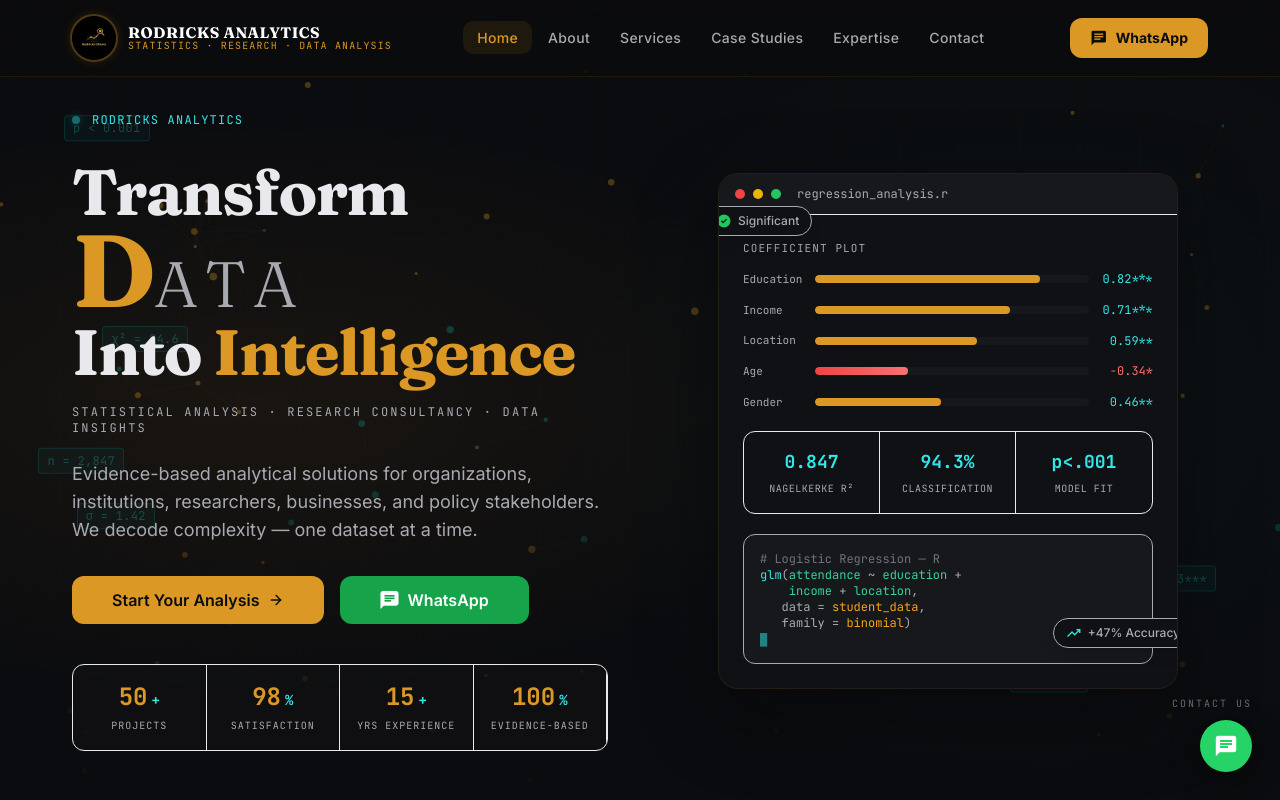
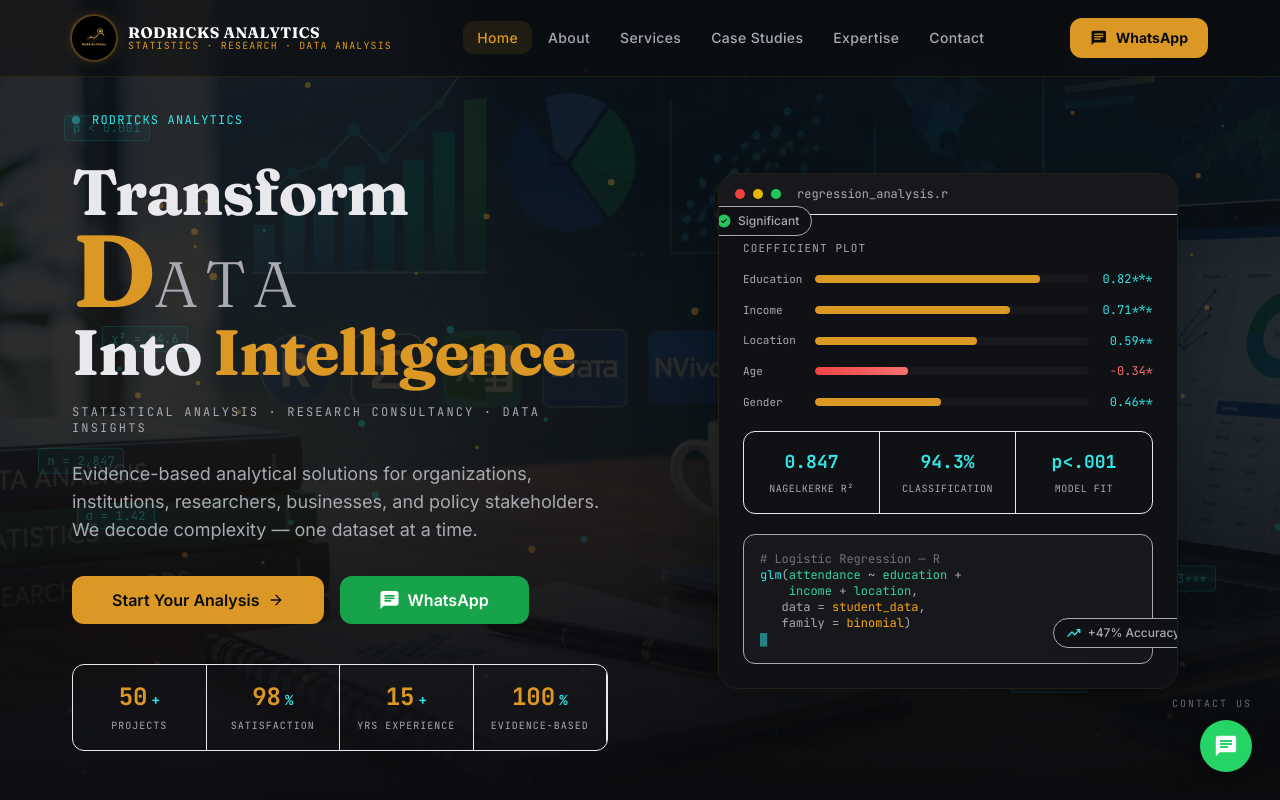
Before and after one commit to kevwasonga/rodricks, a React (Vite) app: page / in a window 1280 px wide. Shown: the top 800 px of the page. Built offline with nearby package versions, Linux system fonts and the light colour scheme.

Commit message:
feat: add hero background image (subtle, under canvas/gradients) from public/images

```diff
--- a/src/components/sections/Hero.tsx
+++ b/src/components/sections/Hero.tsx
@@ -189,6 +189,16 @@ export function Hero() {
 
   return (
     <section id="home" className="relative min-h-screen bg-background overflow-hidden flex flex-col" aria-labelledby="hero-heading">
+      <img
+        src="/images/hero-bg.webp"
+        alt=""
+        width="1600"
+        height="899"
+        loading="eager"
+        decoding="async"
+        className="absolute inset-0 w-full h-full object-cover opacity-[0.12] pointer-events-none select-none"
+        aria-hidden="true"
+      />
       <canvas ref={canvasRef} className="absolute inset-0 w-full h-full opacity-45 pointer-events-none" aria-hidden="true" />
       <div className="absolute inset-0 bg-[radial-gradient(ellipse_80%_60%_at_20%_50%,rgba(212,148,43,0.07)_0%,transparent_60%),radial-gradient(ellipse_60%_80%_at_80%_50%,rgba(13,155,155,0.05)_0%,transparent_60%),linear-gradient(180deg,transparent_50%,hsl(var(--background))_100%)] pointer-events-none" aria-hidden="true" />
 
```
Also changed, not shown: public/images/hero-bg.png (added), public/images/hero-bg.webp (added).
